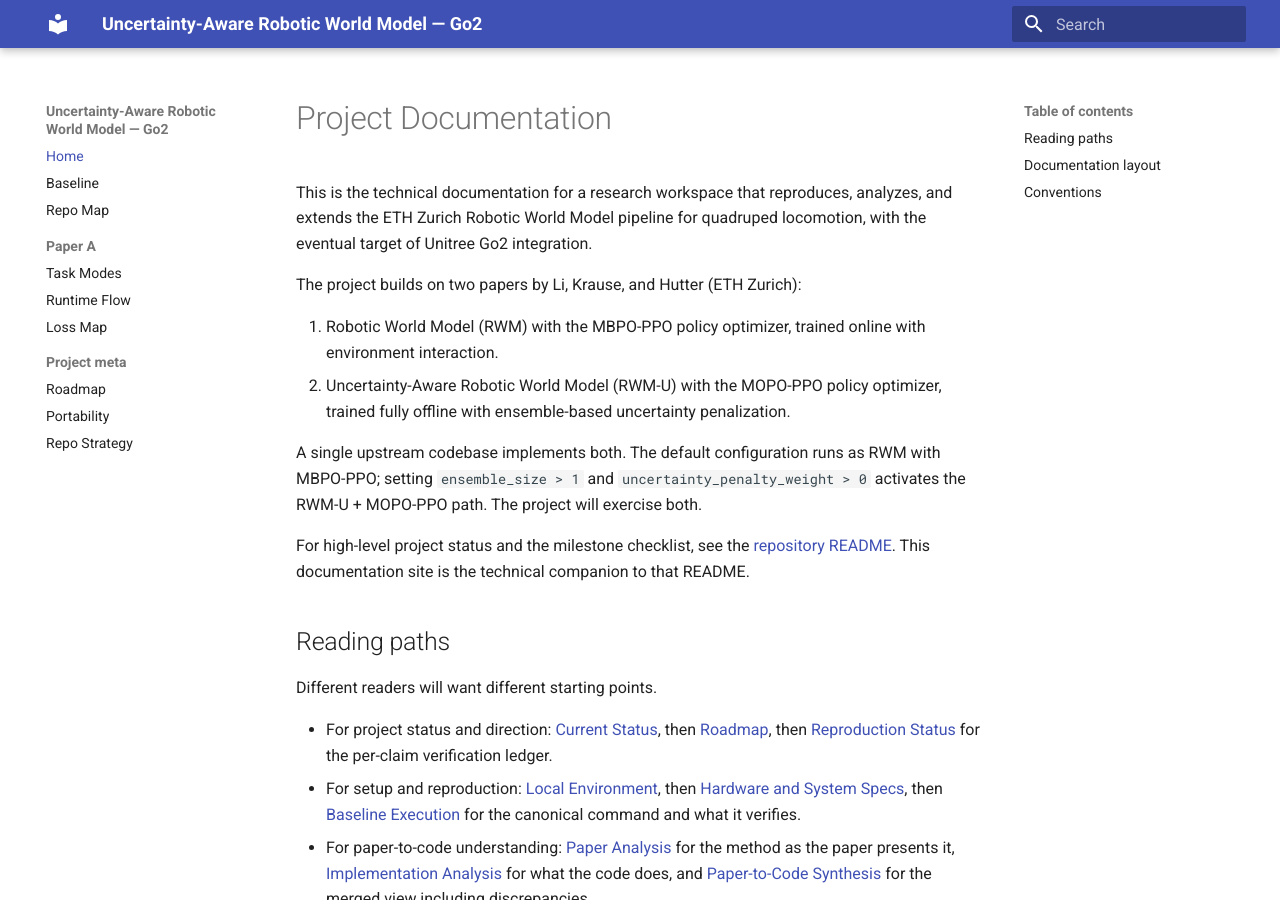
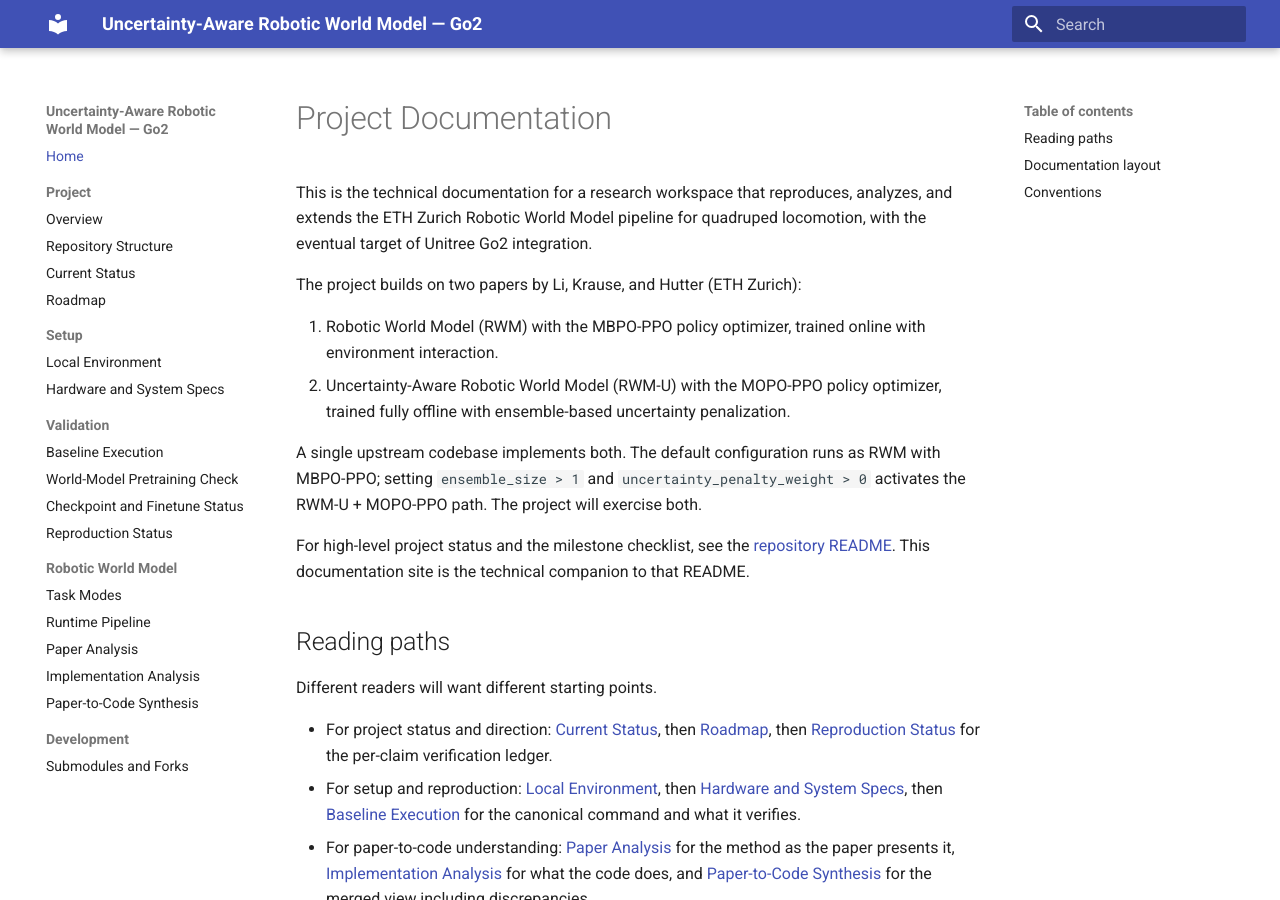
Before and after one commit to Cb-dotcom/Uncertainty-Aware-Robotic-World-Model-Go2, an MkDocs documentation site: the page built from docs/index.md, in a window 1280 px wide and 900 px high. Built offline with MkDocs 1.6.1 and Material for MkDocs 9.7.7, drawn with Linux system fonts in a browser that asks for light colours.

Commit message:
doc:fix mkdocs

```diff
--- a/mkdocs.yml
+++ b/mkdocs.yml
@@ -1,4 +1,5 @@
 site_name: Uncertainty-Aware Robotic World Model — Go2
+site_url: https://cb-dotcom.github.io/Uncertainty-Aware-Robotic-World-Model-Go2/
 
 theme:
   name: material
@@ -10,16 +11,32 @@ theme:
 
 nav:
   - Home: index.md
-  - Baseline: baseline.md
-  - Repo Map: repo-map.md
-  - Paper A:
-      - Task Modes: paper-a-task-modes.md
-      - Runtime Flow: paper-a-runtime-flow.md
-      - Loss Map: paper-a-loss-map.md
-  - Project meta:
-      - Roadmap: roadmap.md
-      - Portability: portability.md
-      - Repo Strategy: repo-strategy.md
+
+  - Project:
+      - Overview: project/overview.md
+      - Repository Structure: project/repository-structure.md
+      - Current Status: project/current-status.md
+      - Roadmap: project/roadmap.md
+
+  - Setup:
+      - Local Environment: setup/local-environment.md
+      - Hardware and System Specs: setup/hardware-and-system-specs.md
+
+  - Validation:
+      - Baseline Execution: validation/baseline-execution.md
+      - World-Model Pretraining Check: validation/world-model-pretraining-check.md
+      - Checkpoint and Finetune Status: validation/checkpoint-and-finetune-status.md
+      - Reproduction Status: validation/reproduction-status.md
+
+  - Robotic World Model:
+      - Task Modes: world-model/task-modes.md
+      - Runtime Pipeline: world-model/runtime-pipeline.md
+      - Paper Analysis: world-model/paper-analysis.md
+      - Implementation Analysis: world-model/implementation-analysis.md
+      - Paper-to-Code Synthesis: world-model/paper-to-code-synthesis.md
+
+  - Development:
+      - Submodules and Forks: development/submodules-and-forks.md
 
 markdown_extensions:
   - admonition
@@ -30,7 +47,11 @@ markdown_extensions:
       permalink: true
   - pymdownx.highlight:
       anchor_linenums: true
-  - pymdownx.superfences
+  - pymdownx.superfences:
+      custom_fences:
+        - name: mermaid
+          class: mermaid
+          format: !!python/name:pymdownx.superfences.fence_code_format
   - pymdownx.inlinehilite
   - pymdownx.snippets
   - pymdownx.arithmatex:
@@ -39,3 +60,4 @@ markdown_extensions:
 extra_javascript:
   - https://polyfill.io/v3/polyfill.min.js?features=es6
   - https://cdn.jsdelivr.net/npm/mathjax@3/es5/tex-mml-chtml.js
+  - https://unpkg.com/mermaid@10/dist/mermaid.min.js
```
